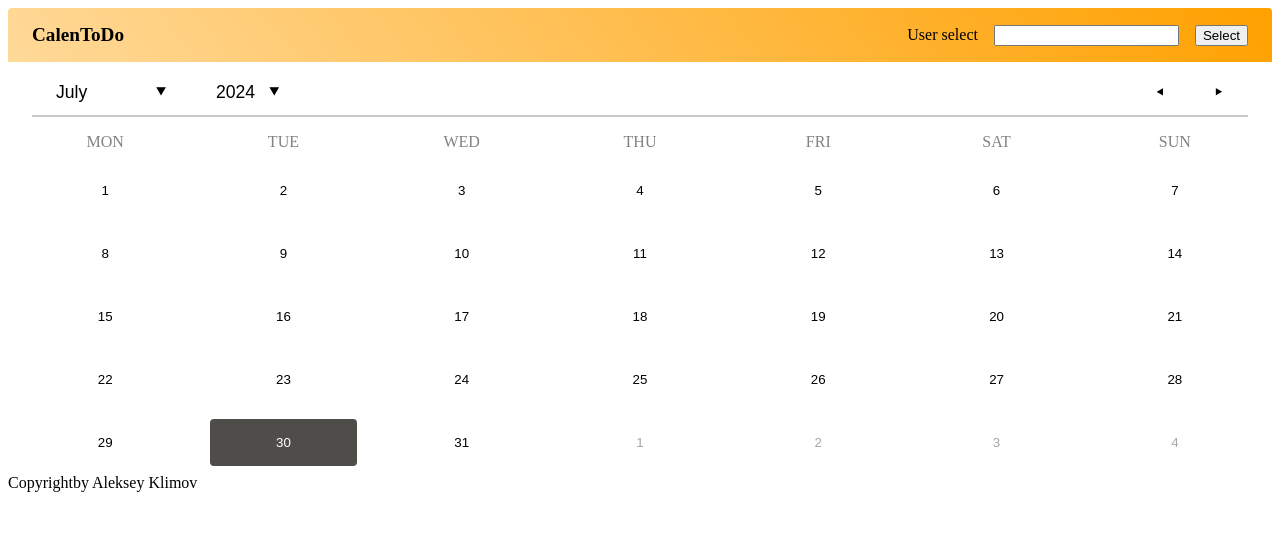
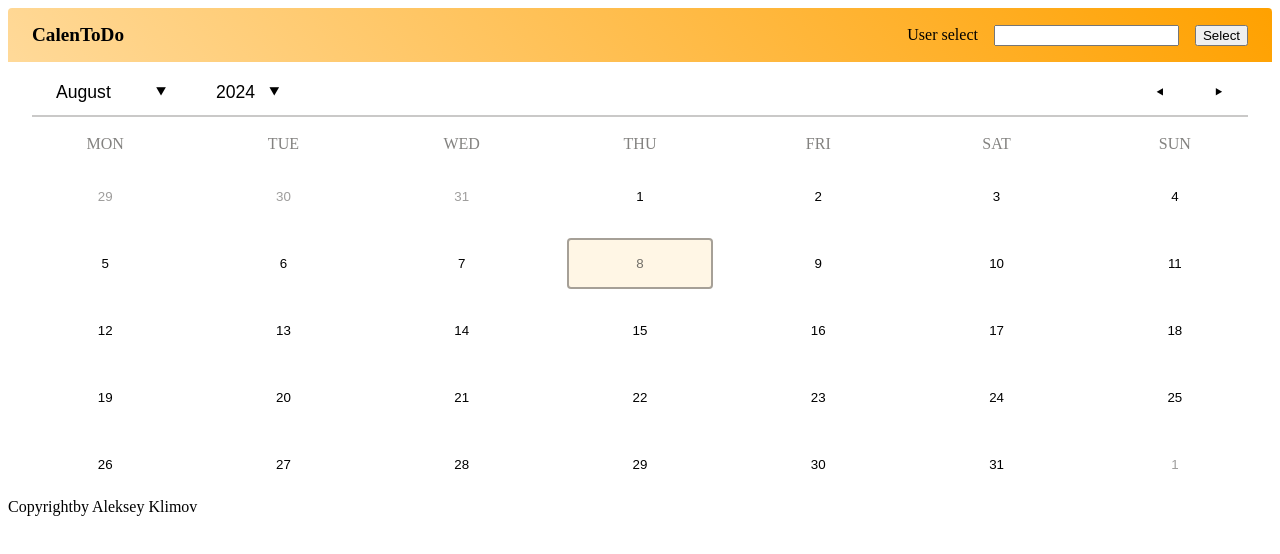
Before and after one commit to robin3010/todo-calendar, a React (Vite) app: page / in a window 1280 px wide. Shown: the top 554 px of the page. Built offline with nearby package versions, Linux system fonts and the light colour scheme; no server answers; the HTML template or start-up script is replaced by a standard one.

Commit message:
calendar weekends and have todos indication
new: weekends by year get with isDayOff() api
new: weekends styles, have todos indication styles
update: month days array code optimized to reduce number of value updates
update: other code refactoring

```diff
--- /dev/null
+++ b/src/components/calendar/calendar-days/api/weekendsApi.ts
@@ -0,0 +1,12 @@
+const getWeekendsByYear = async (date: Date) => {
+  const year = date.getFullYear()
+
+  const api = `https://isdayoff.ru/api/getdata?year=${year}&delimeter=,`
+
+  const response = await fetch(api)
+  const data = await response.text()
+
+  return data.split(',')
+}
+
+export default getWeekendsByYear
--- a/src/components/calendar/calendar-days/calendar-days.tsx
+++ b/src/components/calendar/calendar-days/calendar-days.tsx
@@ -1,22 +1,38 @@
-import { getDateElementNames } from 'components/calendar/lib/utils'
+import clsx from 'clsx'
 import Todos from 'components/todos/todos'
 import useCalendar from 'contexts/calendar/useCalendar'
 import { TodosContextProvider } from 'contexts/todos/todosContext'
-import { FC, useState } from 'react'
+import { FC } from 'react'
 import ModalContainer from 'shared/ui/modalContainer'
+import { getCachedTodos } from 'shared/lib/localStorage'
+import { dayOfYear, getDateElementNames } from 'shared/lib/calendarUtils'
 
 const CalendarDays: FC = () => {
-  const { activeDate, setActiveDate, days } = useCalendar()
+  const {
+    activeDate,
+    setActiveDate,
+    days,
+    weekends,
+    isTodosOpen,
+    setIsTodosOpen,
+  } = useCalendar()
 
   const weekdays = getDateElementNames({ weekday: 'short' }, 'day', 7)
 
-  const [isTodosOpen, setIsTodosOpen] = useState(false)
+  console.log({ days }, { weekends })
 
   const getDayClasses = (day: Date) => {
-    const isActive = day.toDateString() === activeDate.toDateString()
+    const isToday = day.toDateString() === new Date().toDateString()
     const isDayOfCurrentMonth = day.getMonth() === activeDate.getMonth()
+    const isTodos = !!getCachedTodos(day).length
+    const isWeekend = weekends && weekends.values[dayOfYear(day)]
 
-    return `${isActive ? ' active-grid-tile' : ''}${!isDayOfCurrentMonth ? ' trailing-grid-day' : ''}`
+    return {
+      'today-grid-tile': isToday,
+      'trailing-grid-day': !isDayOfCurrentMonth,
+      'have-todos': isTodos,
+      weekend: !!isWeekend,
+    }
   }
 
   const openTodosHandler = (day: Date) => {
@@ -37,7 +53,7 @@ const CalendarDays: FC = () => {
         {days.map((day) => (
           <button
             type="button"
-            className={`calendar-days-grid__day btn${getDayClasses(day)}`}
+            className={clsx('calendar-days-grid__day btn', getDayClasses(day))}
             key={day.getTime()}
             onClick={() => openTodosHandler(day)}
           >
--- a/src/components/calendar/calendar-years/calendar-years.tsx
+++ b/src/components/calendar/calendar-years/calendar-years.tsx
@@ -1,3 +1,4 @@
+import clsx from 'clsx'
 import useCalendar from 'contexts/calendar/useCalendar'
 import { FC } from 'react'
 import { CalendarGridProps } from 'shared/types/types'
@@ -7,13 +8,7 @@ interface CalendarYearsProps extends CalendarGridProps {
 }
 
 const CalendarYears: FC<CalendarYearsProps> = ({ show, showMonths }) => {
-  const { activeDate, dateChangeHandler, years } = useCalendar()
-
-  const getYearClasses = (year: number) => {
-    const isActive = year === activeDate.getFullYear()
-
-    return isActive ? ' active-grid-tile' : ''
-  }
+  const { dateChangeHandler, years } = useCalendar()
 
   const yearClickHandler = (year: number) => {
     dateChangeHandler(year)
@@ -27,7 +22,9 @@ const CalendarYears: FC<CalendarYearsProps> = ({ show, showMonths }) => {
         {years.map((year) => (
           <button
             type="button"
-            className={`calendar-years-grid__year${getYearClasses(+year)}`}
+            className={clsx('calendar-years-grid__year', {
+              'today-grid-tile': year === new Date().getFullYear(),
+            })}
             key={year}
             onClick={() => yearClickHandler(+year)}
           >
--- a/src/components/calendar/calendar.scss
+++ b/src/components/calendar/calendar.scss
@@ -71,7 +71,7 @@
   box-sizing: border-box;
   width: 100%;
   padding: 16px 0px;
-  border: none;
+  border: 2px solid transparent;
   background-color: #fff;
   display: flex;
   justify-content: center;
@@ -81,8 +81,10 @@
 .calendar-days-grid__day,
 .calendar-months-grid__month,
 .calendar-years-grid__year {
-  @extend %calendar-grid-tile;
-  @extend %btn;
+  &:not(.today-grid-tile) {
+    @extend %calendar-grid-tile;
+    @extend %btn;
+  }
 }
 
 .calendar-weekdays-grid__weekday {
@@ -92,12 +94,42 @@
   text-transform: uppercase;
 }
 
-.active-grid-tile {
+.today-grid-tile {
+  @extend %calendar-grid-tile;
+  font-weight: 500;
   border-radius: 4px;
-  background-color: #4f4d4a !important;
-  color: #fff;
+  border: 2px solid rgba(79, 77, 74, 0.5);
+  color: rgba(79, 77, 74, 0.8);
+  background-color: rgba(255, 162, 0, 0.1);
+  &:hover {
+    @include transition-style(all, 0.3s);
+    background-color: rgba(255, 162, 0, 0.2);
+    color: #4f4d4a;
+  }
+  &:active {
+    @include transition-style(all, 0.1s);
+    background-color: rgba(255, 162, 0, 0.3);
+    color: #4f4d4a;
+  }
+}
+
+.have-todos {
+  position: relative;
+  &::before {
+    content: '';
+    position: absolute;
+    width: 4px;
+    height: 4px;
+    top: 70%;
+    border-radius: 50%;
+    background-color: #f09800;
+  }
 }
 
 .trailing-grid-day {
-  color: rgba(79, 77, 74, 0.5);
+  color: rgba(79, 77, 74, 0.55);
 }
+
+.weekend {
+  color: rgb(236, 65, 79);
+}
--- a/src/contexts/calendar/calendarContext.tsx
+++ b/src/contexts/calendar/calendarContext.tsx
@@ -1,4 +1,4 @@
-import { FC, PropsWithChildren, createContext } from 'react'
+import { FC, PropsWithChildren, createContext, useMemo } from 'react'
 import useCalendarState from './useCalendarState'
 
 export const CalendarContext = createContext(
@@ -8,8 +8,11 @@ export const CalendarContext = createContext(
 export const CalendarContextProvider: FC<PropsWithChildren> = ({
   children,
 }) => {
+  const calendarState = useCalendarState()
+
+  const contextValues = useMemo(() => calendarState, [calendarState])
   return (
-    <CalendarContext.Provider value={useCalendarState()}>
+    <CalendarContext.Provider value={contextValues}>
       {children}
     </CalendarContext.Provider>
   )
--- a/src/contexts/calendar/useCalendarState.ts
+++ b/src/contexts/calendar/useCalendarState.ts
@@ -1,52 +1,102 @@
-import {
-  getDateElementNames,
-  getMonthDays,
-} from 'components/calendar/lib/utils'
-import { useCallback, useState } from 'react'
+import getWeekendsByYear from 'components/calendar/calendar-days/api/weekendsApi'
+import { getDateElementNames, getMonthDays } from 'shared/lib/calendarUtils'
+import { useCallback, useEffect, useState } from 'react'
+import { dateYYYYMM } from 'shared/lib/utils'
+import { Weekends } from 'shared/types/types'
 
 const useCalendarState = () => {
-  const [activeDate, setActiveDate] = useState<Date>(new Date(2024, 6, 30))
+  const [activeDate, setActiveDate] = useState<Date>(
+    new Date(new Date().setHours(0, 0, 0, 0)),
+  )
 
-  const days = getMonthDays(activeDate)
+  const [isTodosOpen, setIsTodosOpen] = useState(false)
+  const [days, setDays] = useState<Date[]>([])
+
   const months = getDateElementNames({ month: 'long' }, 'month', 12)
   const years = Array.from(
     { length: 10 },
     (_, k) => Math.floor(activeDate.getFullYear() / 10) * 10 + k,
   )
 
+  const [weekends, setWeekends] = useState<Weekends | null>(null)
+
+  useEffect(() => {
+    let ignore = false
+
+    const getDaysWithWeekends = async () => {
+      const res = await getWeekendsByYear(activeDate)
+
+      const weekendsArr = res.map((val) => +val)
+      if (!ignore) {
+        setWeekends({ year: activeDate.getFullYear(), values: weekendsArr })
+      }
+    }
+
+    const getDaysList = () => {
+      const daysRaw = getMonthDays(activeDate)
+
+      if (days.length) {
+        const firstDayOfMonth = (dates: Date[]) =>
+          dates[dates.findIndex((day) => day.getDate() === 1)]
+
+        const stateMonth = dateYYYYMM(firstDayOfMonth(days))
+        const activeMonth = dateYYYYMM(activeDate)
+
+        if (stateMonth !== activeMonth) {
+          setDays(daysRaw)
+        }
+        return undefined
+      }
+
+      return setDays(daysRaw)
+    }
+
+    getDaysList()
+
+    const currentYear = activeDate.getFullYear()
+
+    if (days.length && (weekends === null || currentYear !== weekends.year)) {
+      getDaysWithWeekends()
+    }
+
+    return () => {
+      ignore = true
+    }
+  }, [activeDate, days, weekends])
+
   const isCalendarStart =
     activeDate.getTime() <= new Date(years[0], 1, 0).getTime()
   const isCalendarEnd =
     activeDate.getTime() >= new Date(years.at(-1) as number, 11, 1).getTime()
 
-  const dateChangeHandler = useCallback(
-    (param: number) => {
-      const changeMonth = (month: number) => {
-        if (new Date(new Date(activeDate).setMonth(month)).getMonth() === month)
-          return setActiveDate((date) => new Date(date.setMonth(month)))
+  const dateChangeHandler = useCallback((param: number) => {
+    const changeMonth = (month: number) => {
+      return setActiveDate((date) => {
+        if (new Date(new Date(date).setMonth(month)).getMonth() === month)
+          return new Date(date.setMonth(month))
 
-        return setActiveDate(
-          (date) => new Date(date.getFullYear(), month + 1, 0),
-        )
-      }
+        return new Date(date.getFullYear(), month + 1, 0)
+      })
+    }
 
-      if (typeof param === 'number' && String(param).length > 2)
-        return setActiveDate((date) => new Date(date.setFullYear(param)))
+    if (typeof param === 'number' && String(param).length > 2)
+      return setActiveDate((date) => new Date(date.setFullYear(param)))
 
-      return changeMonth(param)
-    },
-    [activeDate],
-  )
+    return changeMonth(param)
+  }, [])
 
   return {
     activeDate,
     setActiveDate,
     dateChangeHandler,
     days,
+    weekends,
     months,
     years,
     isCalendarStart,
     isCalendarEnd,
+    isTodosOpen,
+    setIsTodosOpen,
   }
 }
 
--- a/src/contexts/todos/useTodosState.ts
+++ b/src/contexts/todos/useTodosState.ts
@@ -1,7 +1,7 @@
 import useCalendar from 'contexts/calendar/useCalendar'
 import { useCallback, useEffect, useState } from 'react'
 import { Todo } from 'shared/types/types'
-import { getCachedTodos, saveDataLocal } from './lib/localStorage'
+import { getCachedTodos, saveDataLocal } from '../../shared/lib/localStorage'
 
 const useTodosState = () => {
   const { activeDate } = useCalendar()
--- a/src/components/calendar/lib/utils.ts
+++ b/src/shared/lib/calendarUtils.ts
@@ -1,7 +1,7 @@
-export const isLeapYearFunc = (year: number) =>
+const isLeapYearFunc = (year: number) =>
   (year % 4 === 0 && year % 100 !== 0) || year % 400 === 0
 
-export const daysInMonth = (date: Date) => {
+const daysInMonth = (date: Date) => {
   const month = date.getMonth() + 1
   const year = date.getFullYear()
 
@@ -16,6 +16,15 @@ export const daysInMonth = (date: Date) => {
     default:
       return 31
   }
+}
+
+export const dayOfYear = (date: Date) => {
+  const length = date.getMonth()
+
+  const daysInMonths = Array.from({ length }, (_, k) => {
+    return daysInMonth(new Date(new Date(date.getFullYear(), k, 1)))
+  })
+  return daysInMonths.reduce((acc, val) => acc + val, 0) + date.getDate() - 1
 }
 
 export const getDateElementNames = (
--- a/src/contexts/todos/lib/localStorage.ts
+++ b/src/shared/lib/localStorage.ts
@@ -1,8 +1,9 @@
 import { Todo, TodosByDate } from 'shared/types/types'
+import { dateStringFormat } from './utils'
 
 export const CALENTODO_CACHE = 'CALENTODO_CACHE'
 
-const dateKeyFormat = (date: Date) => date.toLocaleString('sv').split(' ')[0]
+const dateKeyFormat = (date: Date) => dateStringFormat(date).split(' ')[0]
 
 export const getLocalData = (): TodosByDate => {
   const data = localStorage.getItem(CALENTODO_CACHE)
--- /dev/null
+++ b/src/shared/lib/utils.ts
@@ -0,0 +1,10 @@
+export const dateStringFormat = (date: Date) => date.toLocaleString('sv')
+
+export const dateYYYYMM = (date: Date) => {
+  const regex = /\d{4}-\d{2}/g
+
+  return dateStringFormat(date).match(regex)![0]
+}
+
+export const dateYYYYMMDD = (date: Date) =>
+  dateStringFormat(date).replaceAll('-', '').split(' ')[0]
--- a/src/shared/types/types.ts
+++ b/src/shared/types/types.ts
@@ -1,6 +1,12 @@
 export interface CalendarGridProps {
   show: (param: boolean) => void
 }
+
+export interface Weekends {
+  year: number
+  values: number[]
+}
+
 export interface Todo {
   id: string
   done: boolean
```
Also changed, not shown: src/components/calendar/calendar-months/calendar-months.tsx (+9 -3 lines).
